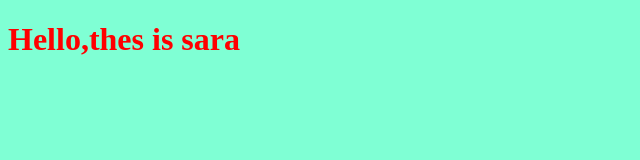
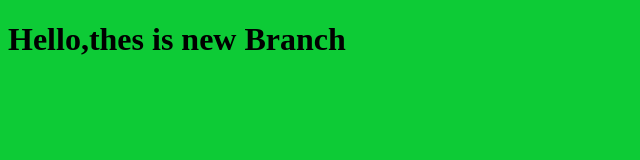
Before and after one commit to Sara32141/myproject_1, a plain HTML site: page index.html in a window 1280 px wide. Shown: the whole page, without its empty margins (0-640 px from the left). Drawn offline with Linux system fonts and the light colour scheme.

Commit message:
changing style for the title

```diff
--- a/index.html
+++ b/index.html
@@ -7,7 +7,7 @@
     <link rel="stylesheet" href="style.css">
 </head>
 <body>
-    <h1> Hello,thes is sara</h1>
+    <h1> Hello,thes is new Branch</h1>
     <script src="script.js"></script>
 </body>
 </html>
--- a/style.css
+++ b/style.css
@@ -1,8 +1,8 @@
 h1{
-color: red;
+color: black;
 
 }
 body{
-background-color: aquamarine;
+background-color: rgb(13, 203, 54);
 
 }
```
